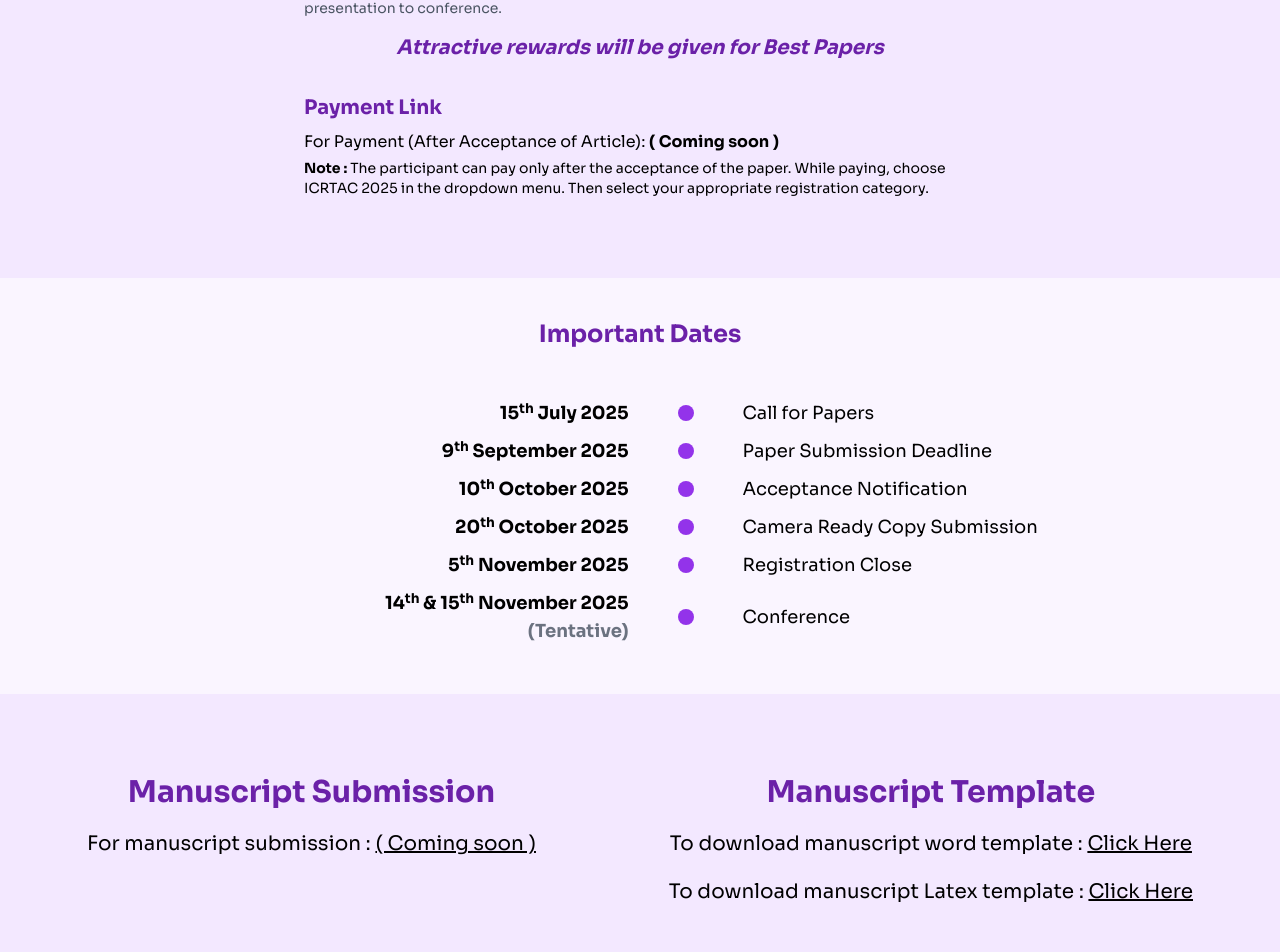
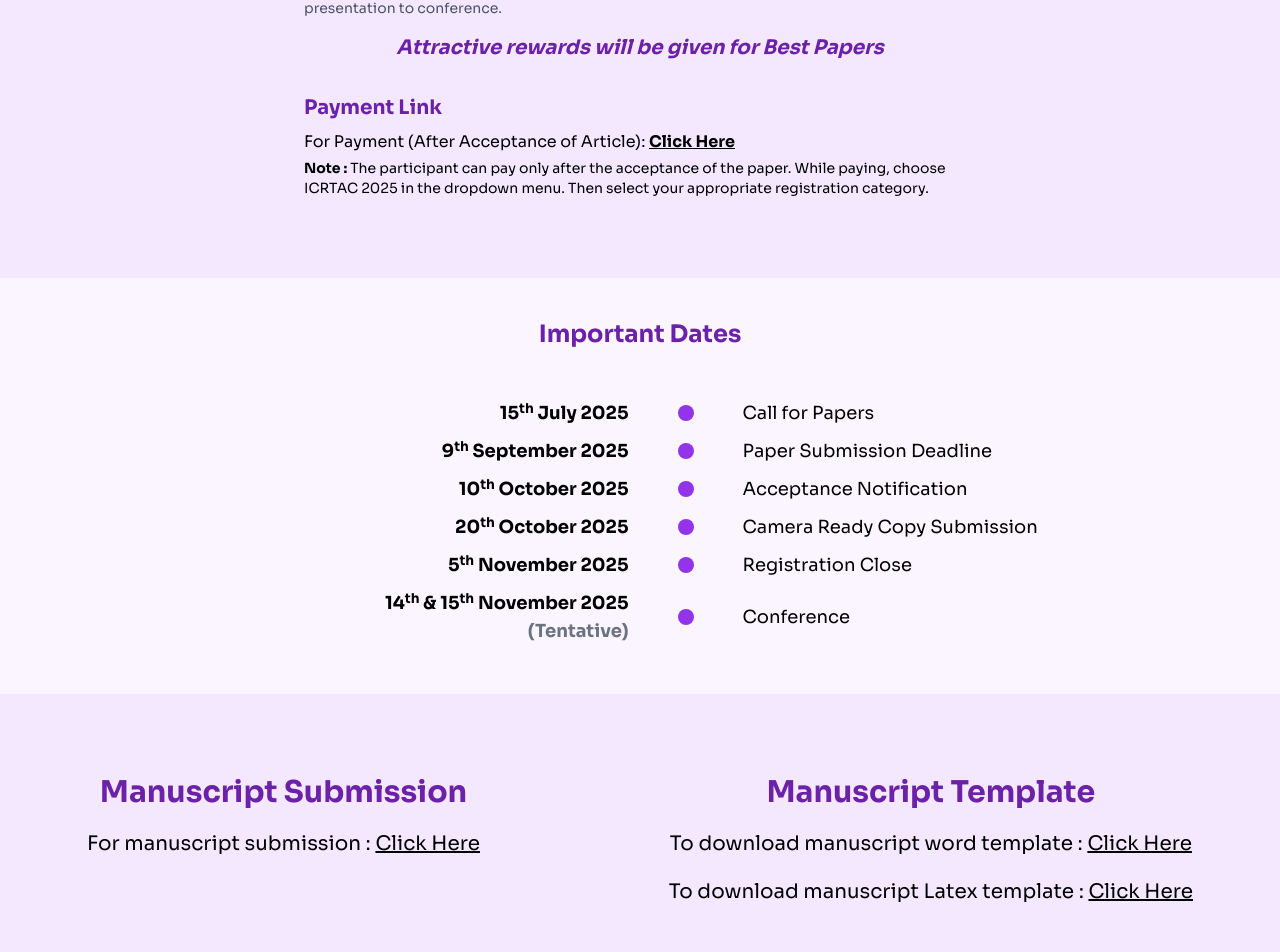
Before and after one commit to aswin-codes/icrtac25, a React (Vite) app: page / in a window 1280 px wide. Shown: the part 6051-7003 px from the top of the page. Built offline with nearby package versions, Linux system fonts and the light colour scheme.

Commit message:
fix: added links

```diff
--- a/src/components/ICRTAC25/Home.jsx
+++ b/src/components/ICRTAC25/Home.jsx
@@ -90,7 +90,7 @@
                         <img src={VIT} alt='VIT' className='h-80 w-full object-cover rounded-lg' />
                     </div>
                     <div className='flex justify-around px-10 mt-10 items-center logos-row-1'>
-                        <div onClick={() => handleRedirect('https://chennai.vit.ac.in/')}><img src={Crystal} alt='VIT Logo' className='object-contain h-16 sm:h-20' /></div>
+                        <div onClick={() => handleRedirect('https://chennai.vit.ac.in/')}><img src={Crystal} alt='VIT Logo' className='object-contain h-28 sm:h-36' /></div>
                         <div onClick={() => handleRedirect('https://www.upm.edu.my/?L=en')}><img src={UPM} alt='BIS Logo' className='object-contain h-16 sm:h-20' /></div>
                     </div>
 
--- a/src/components/ICRTAC25/Register.jsx
+++ b/src/components/ICRTAC25/Register.jsx
@@ -111,7 +111,7 @@
                 </p>
                 <div className="reveal mt-8 text-left sm:max-w-2xl mx-auto  ">
                     <h3 className="text-xl font-bold text-purple-800">Payment Link</h3>
-                    <p className="mt-2">For Payment (After Acceptance of Article): <span   className="transition-all duration-150 ease-in-out hover:text-purple-800 cursor-pointerunderline font-bold">( Coming soon )</span></p>
+                    <p className="mt-2">For Payment (After Acceptance of Article): <a href="https://vitchennaievents.com/conf1/"><span className="transition-all duration-150 ease-in-out hover:text-purple-800 cursor-pointer underline font-bold">Click Here</span></a></p>
                     <p className='text-sm mt-1'><strong>Note : </strong> The participant can pay only after the acceptance of the paper. While paying, choose ICRTAC 2025 in the dropdown menu. Then select your appropriate registration category.</p>
                 </div>
             </div></section>
--- a/src/components/ICRTAC25/Submission.jsx
+++ b/src/components/ICRTAC25/Submission.jsx
@@ -22,7 +22,8 @@
                         </div>
                         <div class="mt-5 text-xl text-black ">
                             <span class="">For manuscript submission : </span>
-                            <span class="underline transition-all duration-150 ease-in-out hover:text-purple-800 cursor-pointer">( Coming soon )</span>
+                            <a href='https://cmt3.research.microsoft.com/ICRTAC2025/Submission/Index'><span class="underline transition-all duration-150 ease-in-out hover:text-purple-800 cursor-pointer">Click Here</span></a>
+
                         </div>
                     </div>
                     <div class="flex flex-col max-md:max-w-full">
```
Also changed, not shown: 2 other files (tests, documents, lock files or other folders).
